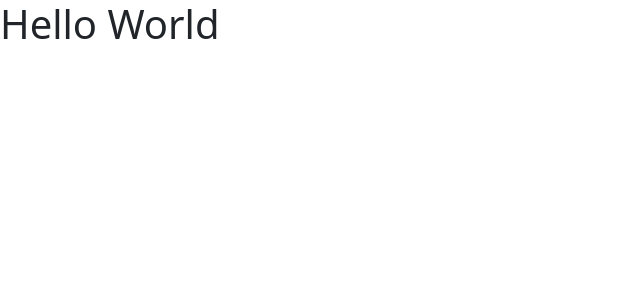
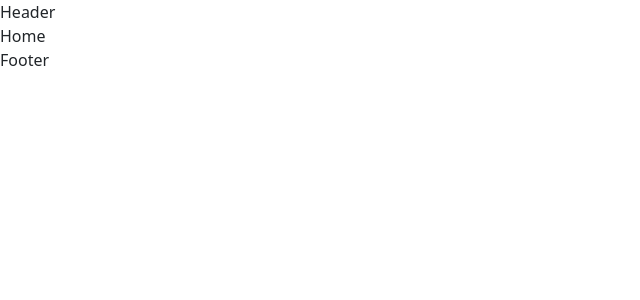
Before and after one commit to Antarip1047/Tours-and-Travels-MERN, a React (Create React App) app in the folder frontend/: page /home in a window 1280 px wide. Shown: the top 300 px of the page, without its empty margins (0-640 px from the left). Built offline with nearby package versions, Linux system fonts and the light colour scheme; a web font is replaced by a local one.

Commit message:
13.40 before header css

```diff
--- a/frontend/src/App.js
+++ b/frontend/src/App.js
@@ -1,11 +1,9 @@
 //import logo from './logo.svg';
 import './App.css';
+import Layout from './components/Layout/Layout';
 
 function App() {
-  return (
-    //<div className="App">
-      <h1>Hello World</h1>
-  );
+  return <Layout/>
 }
 
 export default App;
--- a/frontend/src/components/Layout/Layout.jsx
+++ b/frontend/src/components/Layout/Layout.jsx
@@ -1,8 +1,15 @@
 import React from 'react'
+import Header from './../Header/Header';
+import Footer from './../Footer/Footer';
+import Routers from '../../router/Routers';
 
 const Layout = () => {
   return (
-    <div>Layout</div>
+    <>
+        <Header/>
+        <Routers/>
+        <Footer/>
+    </>
   )
 }
 
--- a/frontend/src/index.js
+++ b/frontend/src/index.js
@@ -6,11 +6,14 @@ import "bootstrap/dist/css/bootstrap.min.css";
 import "remixicon/fonts/remixicon.css";
 import "slick-carousel/slick/slick.css";
 import "slick-carousel/slick/slick-theme.css";
+import { BrowserRouter } from 'react-router-dom';
 
 const root = ReactDOM.createRoot(document.getElementById('root'));
 root.render(
   <React.StrictMode>
+    <BrowserRouter>
     <App />
+    </BrowserRouter>
   </React.StrictMode>
 );
 
```
